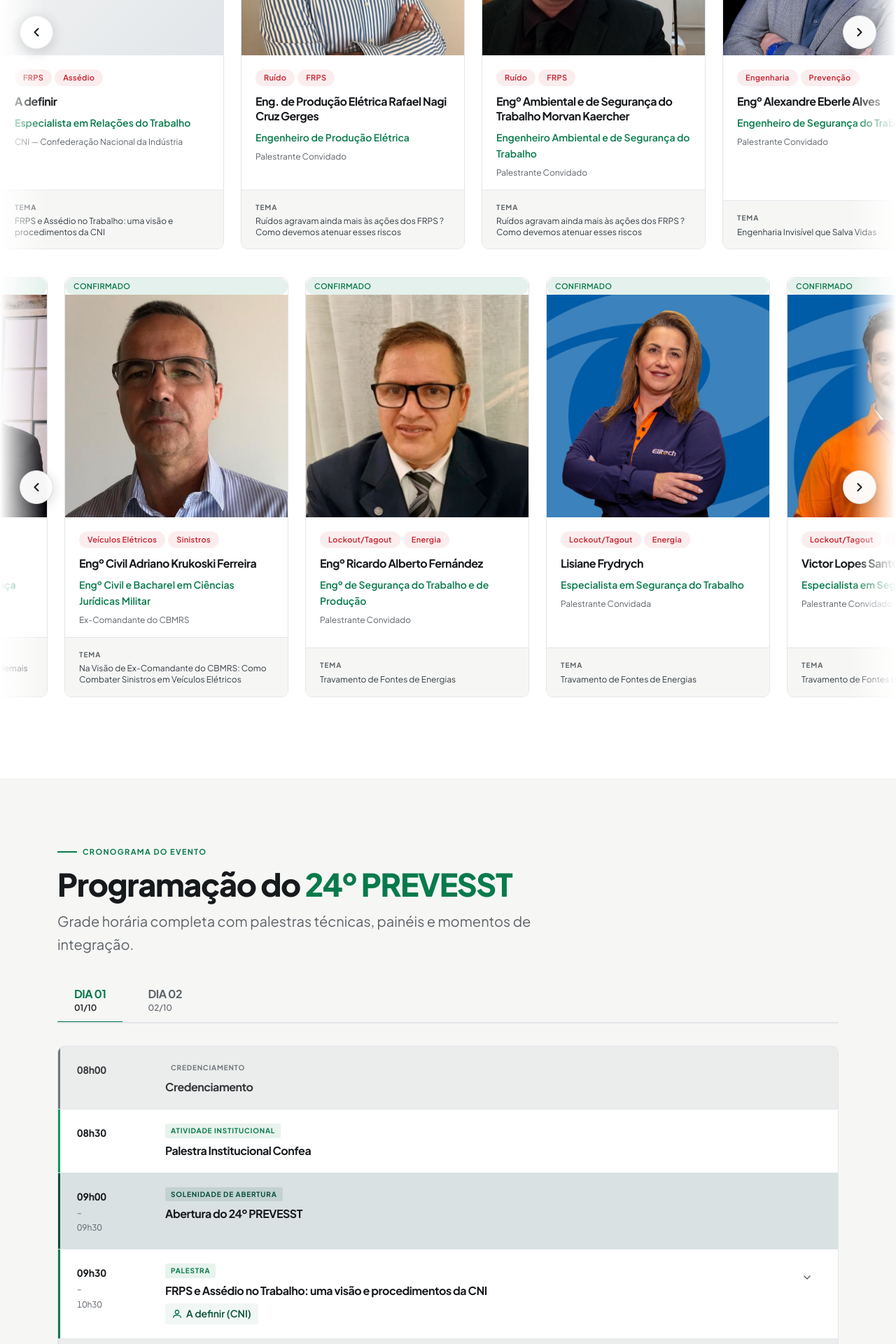
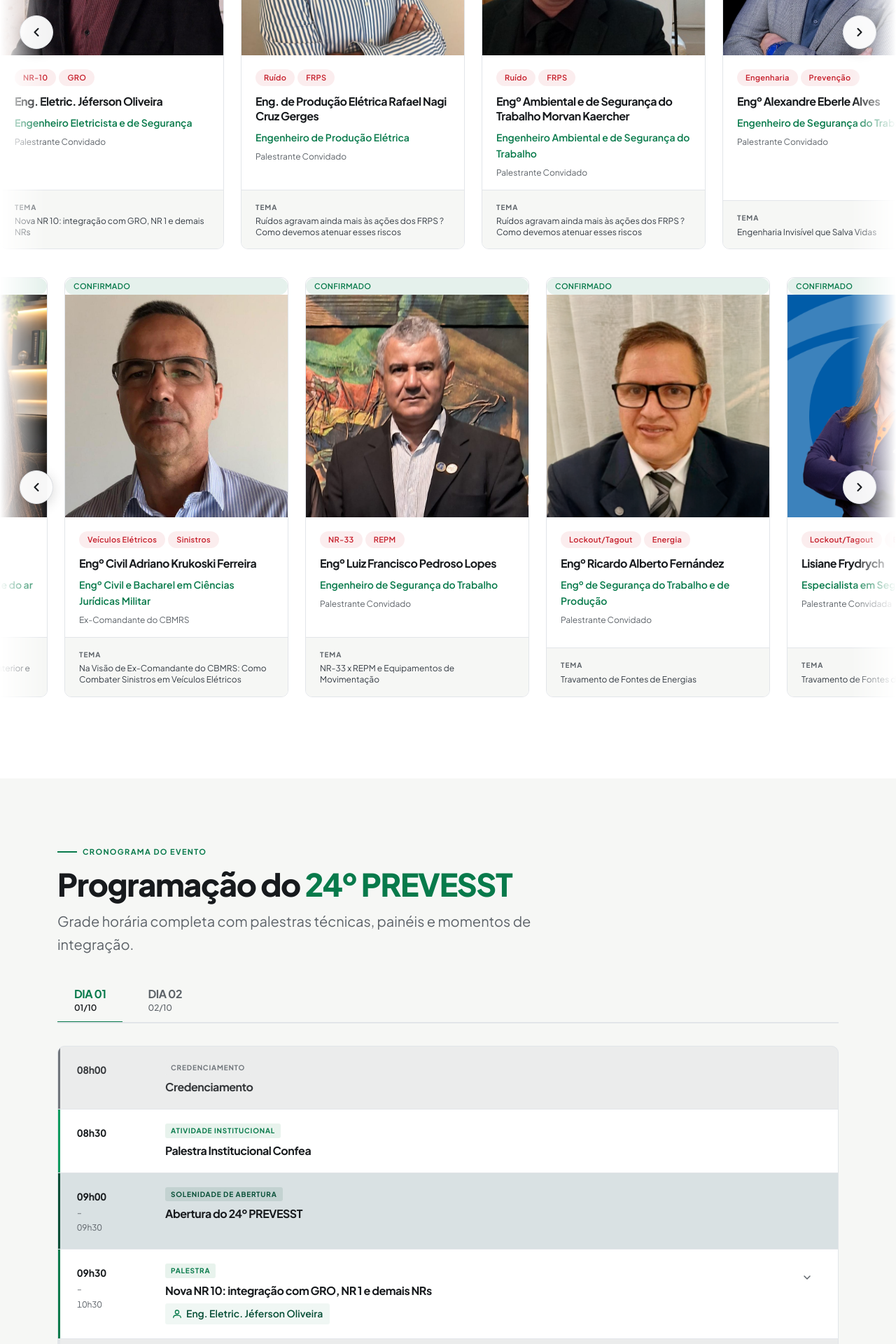
Before and after one commit to vencerhub/prevesst, a React (Vite) app: page / in a window 1280 px wide. Shown: the part 3480-5400 px from the top of the page at 70% size. Built offline with nearby package versions, Linux system fonts and the light colour scheme.

Commit message:
feat: add initial data files for schedule, speakers, and topics

```diff
--- a/src/data/schedule.ts
+++ b/src/data/schedule.ts
@@ -55,11 +55,11 @@ export const schedule: ScheduleDay[] = [
         id: 'd1-04',
         time: '09h30',
         timeEnd: '10h30',
-        title: 'FRPS e Assédio no Trabalho: uma visão e procedimentos da CNI',
+        title: 'Nova NR 10: integração com GRO, NR 1 e demais NRs',
         type: 'talk',
-        speakerId: 'speaker-01',
-        speaker: 'A definir (CNI)',
-        description: 'Visão estratégica dos fatores de riscos psicossociais e assédio no ambiente laboral sob a perspectiva da Confederação Nacional da Indústria.',
+        speakerId: 'speaker-12',
+        speaker: 'Eng. Eletric. Jéferson Oliveira',
+        description: 'O novo texto da NR-10 e sua articulação com o Gerenciamento de Riscos Ocupacionais (GRO), NR-1 e o sistema normativo vigente.',
       },
       {
         id: 'd1-05',
@@ -227,16 +227,6 @@ export const schedule: ScheduleDay[] = [
         id: 'd2-09',
         time: '16h45',
         timeEnd: '17h45',
-        title: 'Nova NR 10: integração com GRO, NR 1 e demais NRs',
-        type: 'talk',
-        speakerId: 'speaker-12',
-        speaker: 'Eng. Eletric. Jéferson Oliveira',
-        description: 'O novo texto da NR-10 e sua articulação com o Gerenciamento de Riscos Ocupacionais (GRO), NR-1 e o sistema normativo vigente.',
-      },
-      {
-        id: 'd2-10',
-        time: '17h45',
-        timeEnd: '18h45',
         title: 'Na Visão de Ex-Comandante do CBMRS: Como Combater Sinistros em Veículos Elétricos',
         type: 'talk',
         speakerId: 'speaker-13',
@@ -244,9 +234,9 @@ export const schedule: ScheduleDay[] = [
         description: 'Desafios operacionais e táticos no combate a incêndios em veículos elétricos — experiência de campo e recomendações para brigadas.',
       },
       {
-        id: 'd2-11',
-        time: '18h45',
-        timeEnd: '19h00',
+        id: 'd2-10',
+        time: '17h45',
+        timeEnd: '18h00',
         title: 'Encerramento e entrega de certificados',
         type: 'social',
         description: 'Solenidade de encerramento do 24º PREVESST e entrega dos certificados de participação.',
--- a/src/data/speakers.ts
+++ b/src/data/speakers.ts
@@ -16,15 +16,15 @@ export interface Speaker {
 
 export const speakers: Speaker[] = [
   {
-    id: 'speaker-01',
-    name: 'A definir',
-    role: 'Especialista em Relações do Trabalho',
-    institution: 'CNI — Confederação Nacional da Indústria',
-    topic: 'FRPS e Assédio no Trabalho: uma visão e procedimentos da CNI',
+    id: 'speaker-12',
+    name: 'Eng. Eletric. Jéferson Oliveira',
+    role: 'Engenheiro Eletricista e de Segurança',
+    institution: 'Palestrante Convidado',
+    topic: 'Nova NR 10: integração com GRO, NR 1 e demais NRs',
     topicDay: 1,
-    bio: 'Especialista convidado representando a Confederação Nacional da Indústria com foco em fatores de riscos psicossociais e diretrizes institucionais.',
-    photo: null,
-    tags: ['FRPS', 'Assédio', 'NR-1'],
+    bio: 'Engenheiro Eletricista e de Segurança do Trabalho, especialista nas revisões da NR-10 e articulação com o GRO/PGR.',
+    photo: '/images/speakers/13. Nova NR 10_ integração com GRO, NR 1 e demais NRs/Eng. Eletric. Jéferson Oliveira.jpeg',
+    tags: ['NR-10', 'GRO', 'NR-1'],
   },
   {
     id: 'speaker-02',
@@ -181,17 +181,6 @@ export const speakers: Speaker[] = [
     tags: ['Qualidade do Ar', 'FRPS', 'Responsabilidade Civil'],
   },
   {
-    id: 'speaker-12',
-    name: 'Eng. Eletric. Jéferson Oliveira',
-    role: 'Engenheiro Eletricista e de Segurança',
-    institution: 'Palestrante Convidado',
-    topic: 'Nova NR 10: integração com GRO, NR 1 e demais NRs',
-    topicDay: 2,
-    bio: 'Engenheiro Eletricista e de Segurança do Trabalho, especialista nas revisões da NR-10 e articulação com o GRO/PGR.',
-    photo: '/images/speakers/13. Nova NR 10_ integração com GRO, NR 1 e demais NRs/Eng. Eletric. Jéferson Oliveira.jpeg',
-    tags: ['NR-10', 'GRO', 'NR-1'],
-  },
-  {
     id: 'speaker-13',
     name: 'Engº Civil Adriano Krukoski Ferreira',
     role: 'Engº Civil e Bacharel em Ciências Jurídicas Militar',
--- a/src/data/topics.ts
+++ b/src/data/topics.ts
@@ -62,14 +62,14 @@ export const topics: Topic[] = [
   { id: 't-03', title: 'NR-1', category: 'cat-nr', description: 'Novo PGR, GRO e integração dos fatores psicossociais na gestão de riscos.', day: 'both' },
   { id: 't-04', title: 'NR-12', category: 'cat-nr', description: 'Segurança no trabalho em máquinas e equipamentos — equipamentos fixos e móveis.', day: 1 },
   { id: 't-05', title: 'NR-33', category: 'cat-nr', description: 'Segurança em espaços confinados e sua intersecção com equipamentos de movimentação.', day: 2 },
-  { id: 't-06', title: 'NR-10', category: 'cat-nr', description: 'Nova NR-10 e sua integração com GRO, NR-1 e demais normas do sistema.', day: 2 },
+  { id: 't-06', title: 'NR-10', category: 'cat-nr', description: 'Nova NR-10 e sua integração com GRO, NR-1 e demais normas do sistema.', day: 1 },
   { id: 't-07', title: 'Engenharia de Segurança', category: 'cat-eng', description: 'A engenharia como ferramenta fundamental na prevenção de acidentes e doenças ocupacionais.', day: 1 },
   { id: 't-08', title: 'Equipamentos Fixos', category: 'cat-eng', description: 'Riscos e controles em máquinas de processo, prensas, tornos e demais equipamentos fixos.', day: 1 },
   { id: 't-09', title: 'Equipamentos Móveis', category: 'cat-eng', description: 'Segurança operacional em empilhadeiras, pontes rolantes e demais equipamentos móveis.', day: 1 },
   { id: 't-10', title: 'Travamento de Fontes de Energia', category: 'cat-eng', description: 'Lockout/Tagout e procedimentos de controle de energias perigosas na prática.', day: 2 },
   { id: 't-11', title: 'Medicina do Trabalho', category: 'cat-health', description: 'Diagnóstico, nexo causal e intervenção clínica nos riscos psicossociais.', day: 2 },
   { id: 't-12', title: 'Qualidade do Ar Interior', category: 'cat-health', description: 'O nexo causal entre qualidade do ar interior, riscos psicossociais e responsabilidade civil.', day: 2 },
-  { id: 't-13', title: 'GRO — Gerenciamento de Riscos Ocupacionais', category: 'cat-health', description: 'Integração do GRO com normas específicas e gestão sistêmica de riscos.', day: 2 },
+  { id: 't-13', title: 'GRO — Gerenciamento de Riscos Ocupacionais', category: 'cat-health', description: 'Integração do GRO com normas específicas e gestão sistêmica de riscos.', day: 'both' },
   { id: 't-14', title: 'Acidentes de Trabalho', category: 'cat-health', description: 'Investigação, análise de causas e papel dos FRPS nos acidentes ocupacionais.', day: 1 },
   { id: 't-15', title: 'Combate a Sinistros', category: 'cat-special', description: 'Estratégias e desafios operacionais para brigadas de emergência e bombeiros civis.', day: 2 },
   { id: 't-16', title: 'Veículos Elétricos', category: 'cat-special', description: 'Novos riscos e protocolos de combate a incêndios em veículos com baterias de lítio.', day: 2 },
```
